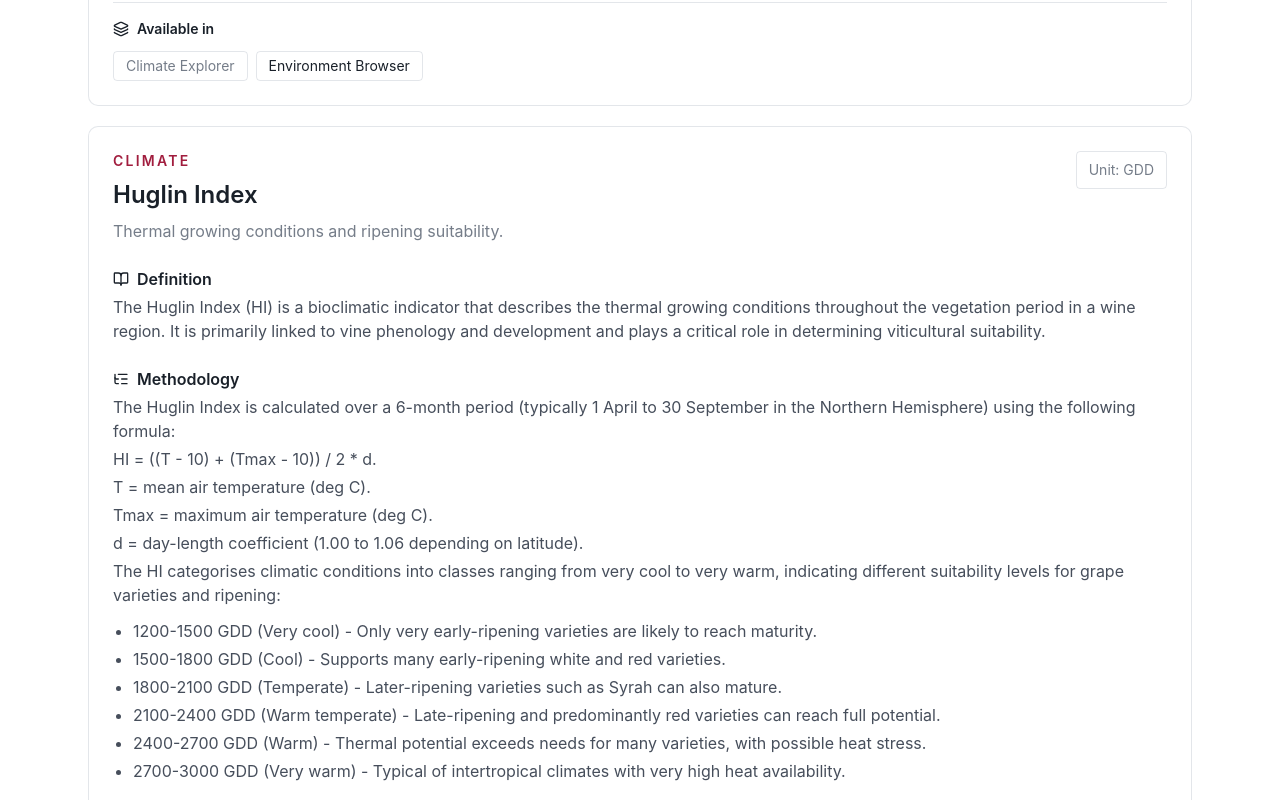
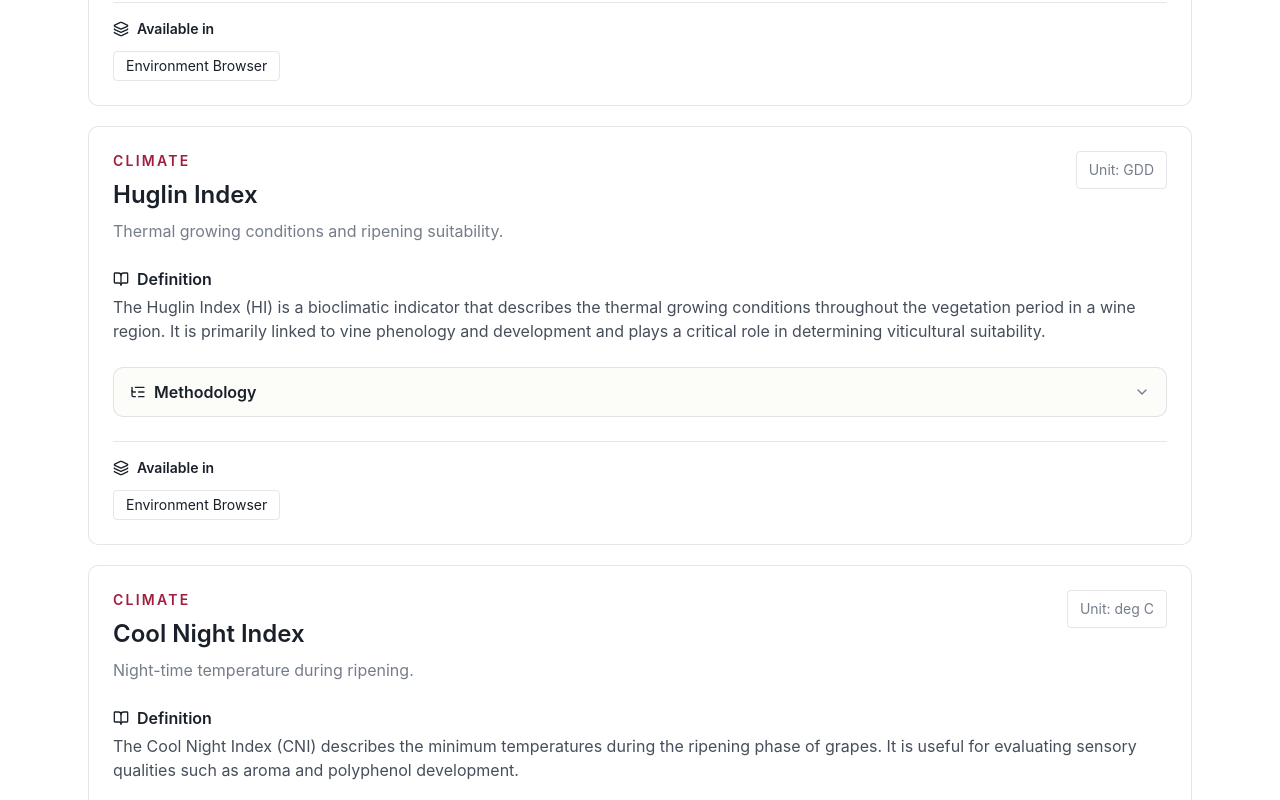
Before and after one commit to Eurac-Research/winemap, a Next.js app: page /about/definitions in a window 1280 px wide. Shown: the part 1100-1900 px from the top of the page. Built offline with nearby package versions, Linux system fonts and the light colour scheme.

Commit message:
collapse methoology and references sections in definitions page

```diff
--- a/src/app/about/definitions/page.tsx
+++ b/src/app/about/definitions/page.tsx
@@ -2,7 +2,7 @@ import type { ReactNode } from "react";
 import Link from "next/link";
 import {
   BookOpen,
-  Database,
+  ChevronDown,
   ExternalLink,
   Layers,
   ListTree,
@@ -198,6 +198,34 @@ function renderReference(reference: IndicatorReferenceContent, index: number) {
   );
 }
 
+function ExpandableIndicatorSection({
+  title,
+  icon,
+  children,
+}: {
+  title: string;
+  icon: ReactNode;
+  children: ReactNode;
+}) {
+  return (
+    <details className="group mt-6 rounded-lg border border-[color:var(--border-soft)] bg-[color:var(--surface)]">
+      <summary className="flex cursor-pointer list-none items-center justify-between gap-4 px-4 py-3 [&::-webkit-details-marker]:hidden">
+        <span className="flex items-center gap-2 text-base font-semibold text-[color:var(--text-strong)]">
+          {icon}
+          {title}
+        </span>
+        <ChevronDown
+          className="h-4 w-4 shrink-0 text-[color:var(--text-muted)] transition-transform group-open:rotate-180"
+          aria-hidden="true"
+        />
+      </summary>
+      <div className="border-t border-[color:var(--border-soft)] px-4 pb-4 pt-2">
+        {children}
+      </div>
+    </details>
+  );
+}
+
 function IndicatorArticle({ indicator }: { indicator: Indicator }) {
   const descriptions = indicator.description.filter((paragraph) =>
     paragraph.trim(),
@@ -253,25 +281,23 @@ function IndicatorArticle({ indicator }: { indicator: Indicator }) {
       ) : null}
 
       {indicator.methodology?.length ? (
-        <section className="mt-6">
-          <h3 className="flex items-center gap-2 text-base font-semibold text-[color:var(--text-strong)]">
-            <ListTree className="h-4 w-4" aria-hidden="true" />
-            Methodology
-          </h3>
+        <ExpandableIndicatorSection
+          title="Methodology"
+          icon={<ListTree className="h-4 w-4" aria-hidden="true" />}
+        >
           {renderMethodology(indicator.methodology)}
-        </section>
+        </ExpandableIndicatorSection>
       ) : null}
 
       {references?.length ? (
-        <section className="mt-6">
-          <h3 className="flex items-center gap-2 text-base font-semibold text-[color:var(--text-strong)]">
-            <ExternalLink className="h-4 w-4" aria-hidden="true" />
-            References
-          </h3>
+        <ExpandableIndicatorSection
+          title="References"
+          icon={<ExternalLink className="h-4 w-4" aria-hidden="true" />}
+        >
           <ul className="mt-1 list-disc space-y-2 pl-5 text-[color:var(--text-base)]">
             {references.map(renderReference)}
           </ul>
-        </section>
+        </ExpandableIndicatorSection>
       ) : null}
 
       {apps.length ? (
--- a/src/app/components/indicators/indicator-index.ts
+++ b/src/app/components/indicators/indicator-index.ts
@@ -485,7 +485,7 @@ export const Indicators: Indicator[] = [
     id: "mean_temperature",
     name: "Temperature",
     category: "climate",
-    apps: ["climate-explorer", "environment-browser"],
+    apps: ["environment-browser"],
     subtitle: "Average annual temperature.",
     description: [
       "Temperature represents the average annual air temperature for the selected climate period and scenario. It is a core climate variable for evaluating regional growing conditions and climate change exposure.",
@@ -504,7 +504,7 @@ export const Indicators: Indicator[] = [
     id: "precipitation_sum",
     name: "Precipitation",
     category: "climate",
-    apps: ["climate-explorer", "environment-browser"],
+    apps: ["environment-browser"],
     subtitle: "Annual precipitation sum.",
     description: [
       "Precipitation represents the total annual precipitation for the selected climate period and scenario. It provides a broad measure of water input relevant for drought exposure, irrigation demand, and ecosystem water availability.",
@@ -523,7 +523,7 @@ export const Indicators: Indicator[] = [
     id: "huglin",
     name: "Huglin Index",
     category: "climate",
-    apps: ["climate-explorer", "environment-browser"],
+    apps: ["environment-browser"],
     subtitle: "Thermal growing conditions and ripening suitability.",
     description: [
       "The Huglin Index (HI) is a bioclimatic indicator that describes the thermal growing conditions throughout the vegetation period in a wine region. It is primarily linked to vine phenology and development and plays a critical role in determining viticultural suitability.",
@@ -567,7 +567,7 @@ export const Indicators: Indicator[] = [
     id: "cool-night",
     name: "Cool Night Index",
     category: "climate",
-    apps: ["climate-explorer", "environment-browser"],
+    apps: ["environment-browser"],
     subtitle: "Night-time temperature during ripening.",
     description: [
       "The Cool Night Index (CNI) describes the minimum temperatures during the ripening phase of grapes. It is useful for evaluating sensory qualities such as aroma and polyphenol development.",
@@ -600,7 +600,7 @@ export const Indicators: Indicator[] = [
     id: "dryness-index",
     name: "Dryness Index",
     category: "climate",
-    apps: ["climate-explorer", "environment-browser"],
+    apps: ["environment-browser"],
     subtitle: "Soil water balance and drought pressure.",
     description: [
       "The Dryness Index (DI) evaluates water availability for grapevines by combining precipitation, evapotranspiration, and soil water reserve assumptions. It helps characterise drought pressure and corresponding adaptation needs.",
--- a/src/app/map-applications/environment-browser/page.tsx
+++ b/src/app/map-applications/environment-browser/page.tsx
@@ -13,7 +13,6 @@ import type {
 } from "@geomatico/maplibre-cog-protocol/dist/types/types";
 import {
   ChevronDown,
-  Database,
   ExternalLink,
   HelpCircle,
   Navigation2,
@@ -1002,13 +1001,6 @@ export default function EnvironmentBrowserPage() {
                 </div>
                 <div className={styles.detailItem}>
                   <dt>
-                    <Database className="h-4 w-4" />
-                    <span>Source</span>
-                  </dt>
-                  <dd>{selectedInfo.source?.join(" ")}</dd>
-                </div>
-                <div className={styles.detailItem}>
-                  <dt>
                     <ExternalLink className="h-4 w-4" />
                     <span>Documentation</span>
                   </dt>
```
